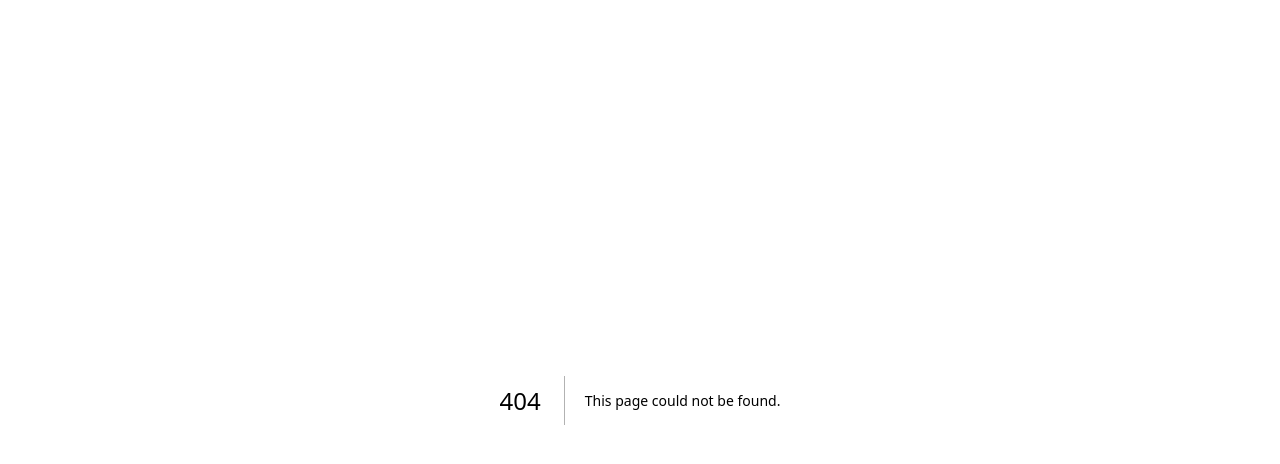
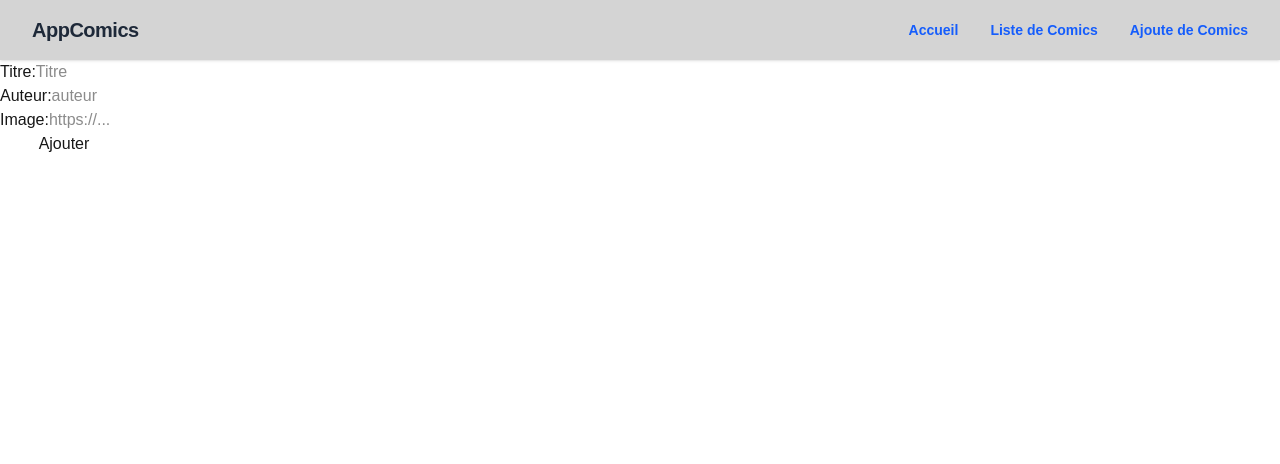
Before and after one commit to Ymass404/Crud_Comics, a Next.js app: page /add-comics in a window 1280 px wide. Before the commit this address had no page. Shown: the top 464 px of the page. Built offline with nearby package versions, Linux system fonts and the light colour scheme.

Commit message:
adding page and function add comics

```diff
--- /dev/null
+++ b/src/app/add-comics/page.tsx
@@ -0,0 +1,9 @@
+import AddComic from "@/components/features/ComicAdd.feature";
+
+export default function AddCarPage() {
+  return (
+    <div>
+      <AddComic />
+    </div>
+  );
+}
--- a/src/app/layout.tsx
+++ b/src/app/layout.tsx
@@ -1,6 +1,7 @@
 import type { Metadata } from "next";
 import { Geist, Geist_Mono } from "next/font/google";
 import "./globals.css";
+import Header from "@/components/layout/header";
 
 const geistSans = Geist({
   variable: "--font-geist-sans",
@@ -27,6 +28,7 @@ export default function RootLayout({
       <body
         className={`${geistSans.variable} ${geistMono.variable} antialiased`}
       >
+        <Header />
         {children}
       </body>
     </html>
--- a/src/app/page.tsx
+++ b/src/app/page.tsx
@@ -1,3 +1,4 @@
+import AddComic from "@/components/features/ComicAdd.feature";
 import ComicFeature from "@/components/features/ComicList.feature";
 
 export default function Home() {
--- a/src/components/features/ComicAdd.feature.tsx
+++ b/src/components/features/ComicAdd.feature.tsx
@@ -1,19 +1,20 @@
+"use client";
 import { API } from "@/app/api/api";
-import { comicCreateDTOmodel } from "@/features/CreateComic";
+import { comicCreateDTOmodel, ComicToCreateDTO } from "@/features/CreateComic";
 import { zodResolver } from "@hookform/resolvers/zod";
 import { useForm } from "react-hook-form";
 
 export default function AddComic() {
-  const form = useForm<comicCreateDTOmodel>({
+  const form = useForm<ComicToCreateDTO>({
     resolver: zodResolver(comicCreateDTOmodel),
     defaultValues: {
       title: "",
       author: "",
-      picture: "",
+      imgUrl: "",
     },
   });
 
-  async function onSubmit(values: comicCreateDTOmodel) {
+  async function onSubmit(values: ComicToCreateDTO) {
     try {
       await API.comicRequest.addComic(values);
     } catch (error) {
@@ -23,7 +24,44 @@ export default function AddComic() {
 
   return (
     <div>
-      <h1>Page add</h1>
+      <form onSubmit={form.handleSubmit(onSubmit)}>
+        <div>
+          <label>
+            Titre:
+            <input
+              type="string"
+              placeholder="Titre"
+              {...form.register("title")}
+            />
+          </label>
+        </div>
+        <div>
+          <label>
+            Auteur:
+            <input
+              type="string"
+              placeholder="auteur"
+              {...form.register("author")}
+            />
+          </label>
+        </div>
+        <div>
+          <label>
+            Image:
+            <input
+              type="url"
+              placeholder="https://..."
+              {...form.register("imgUrl")}
+            />
+          </label>
+        </div>
+        <button
+          type="submit"
+          className="w-full md:w-32 transition-all hover:scale-105"
+        >
+          Ajouter
+        </button>
+      </form>
     </div>
   );
 }
--- /dev/null
+++ b/src/components/layout/header.tsx
@@ -0,0 +1,31 @@
+import Link from "next/link";
+
+export default function Header() {
+  return (
+    <nav className="flex items-center justify-between px-8 py-4 bg-neutral-300 shadow-sm">
+      <h1 className="text-xl font-bold text-gray-800 tracking-tight">
+        AppComics
+      </h1>
+      <div className="flex gap-8">
+        <Link
+          href="/"
+          className="text-sm font-bold text-blue-600  hover:text-black transition-colors duration-200"
+        >
+          Accueil
+        </Link>
+        <Link
+          href=""
+          className="text-sm font-bold text-blue-600 hover:text-black transition-colors duration-200"
+        >
+          Liste de Comics
+        </Link>
+        <Link
+          href="/add-comics"
+          className="text-sm font-bold text-blue-600 hover:text-black transition-colors duration-200"
+        >
+          Ajoute de Comics
+        </Link>
+      </div>
+    </nav>
+  );
+}
```
